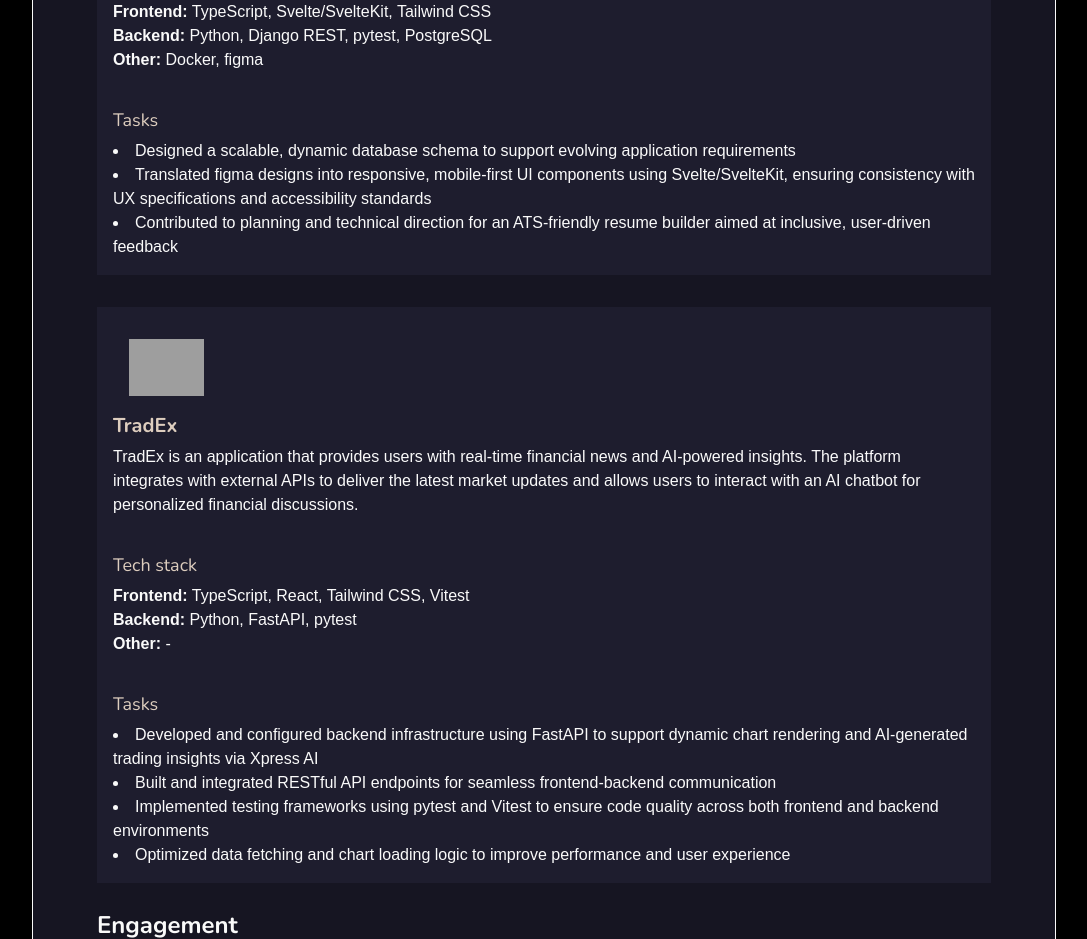
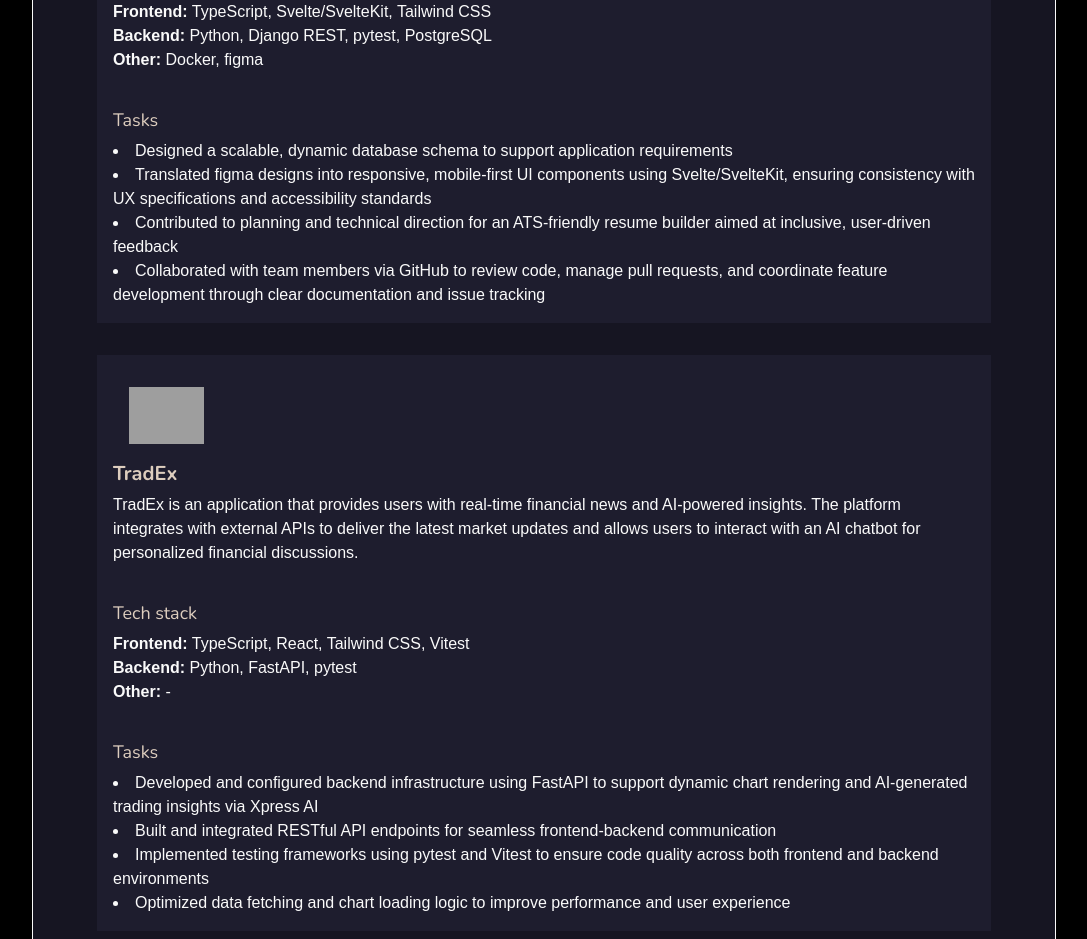
Before and after one commit to ljbroersen/portfolio, a Vue app: page / in a window 1280 px wide. Shown: the part 1060-1999 px from the top of the page, without its empty margins (160-1247 px from the left). Built offline with nearby package versions, Linux system fonts and the light colour scheme; grey boxes are pictures that could not be loaded.

Commit message:
fix: changed a bit of the locale for both languages, added another task to project one

```diff
--- a/src/components/ProjectsCard.vue
+++ b/src/components/ProjectsCard.vue
@@ -60,6 +60,7 @@ const { t } = useI18n()
                 <li>{{ t('projects.project_one_task_one')}}</li>
                 <li>{{ t('projects.project_one_task_two')}}</li>
                 <li>{{ t('projects.project_one_task_three')}}</li>
+                <li>{{ t('projects.project_one_task_four')}}</li>
             </div>
             <div class="w-full bg-[rgb(var(--color-bg-tertiary))] p-4 my-4">
               <img src="https://github.com/builders-weekend-tradex/tradex-frontend/raw/main/src/assets/tradex-logo.png" width="75px" height="75px" class="m-4">
--- a/src/locales/en.json
+++ b/src/locales/en.json
@@ -30,9 +30,10 @@
         "project_one_tech_frontend": "TypeScript, Svelte/SvelteKit, Tailwind CSS",
         "project_one_tech_backend": "Python, Django REST, pytest, PostgreSQL",
         "project_one_tech_other": "Docker, figma",
-        "project_one_task_one": "Designed a scalable, dynamic database schema to support evolving application requirements",
+        "project_one_task_one": "Designed a scalable, dynamic database schema to support application requirements",
         "project_one_task_two": "Translated figma designs into responsive, mobile-first UI components using Svelte/SvelteKit, ensuring consistency with UX specifications and accessibility standards",
         "project_one_task_three": "Contributed to planning and technical direction for an ATS-friendly resume builder aimed at inclusive, user-driven feedback",
+        "project_one_task_four": "Collaborated with team members via GitHub to review code, manage pull requests, and coordinate feature development through clear documentation and issue tracking",
         "project_two_title": "TradEx",
         "project_two_description": "TradEx is an application that provides users with real-time financial news and AI-powered insights. The platform integrates with external APIs to deliver the latest market updates and allows users to interact with an AI chatbot for personalized financial discussions.",
         "project_two_tech_frontend": "TypeScript, React, Tailwind CSS, Vitest",
--- a/src/locales/ja.json
+++ b/src/locales/ja.json
@@ -30,9 +30,10 @@
       "project_one_tech_frontend": "TypeScript、Svelte/SvelteKit、Tailwind CSS",
       "project_one_tech_backend": "Python、Django REST、pytest、PostgreSQL",
       "project_one_tech_other": "Docker、figma",
-      "project_one_task_one": "アプリケーションの要件変化に対応できるスケーラブルで動的なデータベーススキーマを設計",
+      "project_one_task_one": "アプリケーションの要件をサポートするために、スケーラブルでダイナミックなデータベーススキーマを設計",
       "project_one_task_two": "figmaのデザインをSvelte/SvelteKitでレスポンシブかつモバイルファーストのUIコンポーネントに変換し、UX仕様とアクセシビリティ基準との整合性を確保",
       "project_one_task_three": "インクルーシブでユーザー主導のフィードバックに基づくATS対応の履歴書作成ツールの計画と技術的方向性に貢献",
+      "project_one_task_four": "GitHubを通じてチームメンバーと協力し、コードのレビュー、プルリクエストの管理、明確なドキュメンテーションと課題追跡による機能開発の調整",
       "project_two_title": "TradEx",
       "project_two_description": "TradExは、リアルタイムの金融ニュースとAIによる洞察を提供するアプリケーションです。外部APIと統合し、AIチャットボットを通じてパーソナライズされた金融ディスカッションが可能です。",
       "project_two_tech_frontend": "TypeScript、React、Tailwind CSS、Vitest",
```
